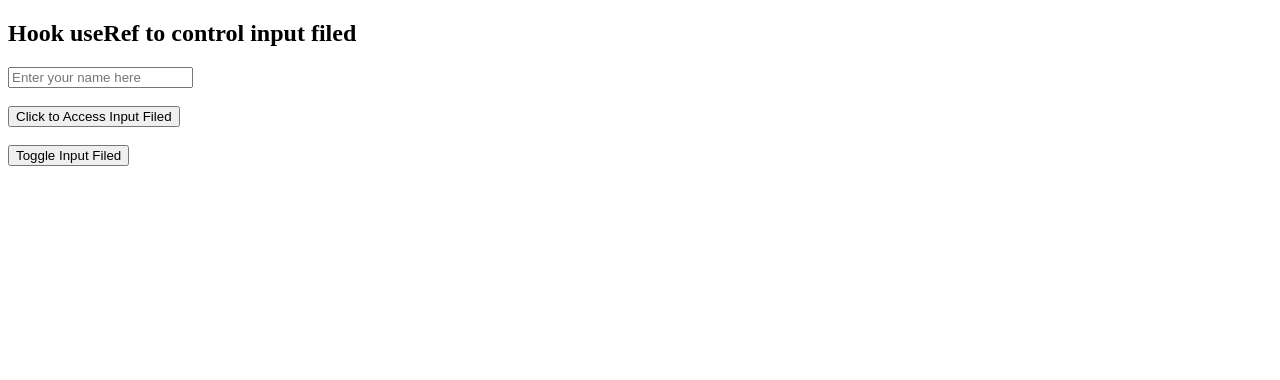
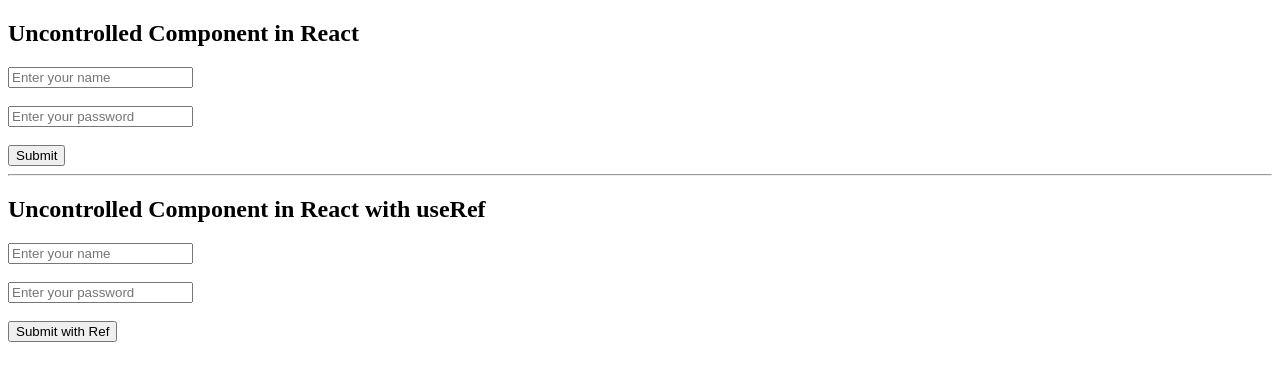
Before and after one commit to bibhusprasad/026_reactjs_tutorial_from_youtube, a React (Vite) app in the folder react-basic/: page / in a window 1280 px wide. Shown: the top 380 px of the page. Built offline with nearby package versions, Linux system fonts and the light colour scheme.

Commit message:
13. uncontrolled component using useRef react hook

```diff
--- a/react-basic/src/App.jsx
+++ b/react-basic/src/App.jsx
@@ -1,11 +1,11 @@
-import HookUseRef from "./HookUseRef"
+import UncontrolledComponent from "./UncontrolledComponent"
 
 function App() {
 
   return (
     <>
       <div>
-        <HookUseRef />
+        <UncontrolledComponent />
       </div>
     </>
   )
--- /dev/null
+++ b/react-basic/src/UncontrolledComponent.jsx
@@ -0,0 +1,44 @@
+import { useRef } from "react";
+
+
+function UncontrolledComponent() {
+
+  const userRef = useRef(null);
+  const pwdRef = useRef(null);
+
+  const handleForm = (event) => {
+    event.preventDefault();
+    console.log(event);
+    const user = document.querySelector("#user").value;
+    const password = document.querySelector("#password").value;
+    console.log(user, password);
+  }
+
+  const handleFormRef = (event) => {
+    event.preventDefault();
+    const user = userRef.current.value;
+    const password = pwdRef.current.value;
+    console.log(user, password)
+  }
+
+  return (
+    <div>
+      <h2>Uncontrolled Component in React</h2>
+      <form action="" method="post" onSubmit={handleForm}>
+        <input type="text" id="user" placeholder="Enter your name"></input><br /><br />
+        <input type="password" id="password" placeholder="Enter your password"></input><br /><br />
+        <button>Submit</button>
+      </form>
+      <hr/>
+
+      <h2>Uncontrolled Component in React with useRef</h2>
+      <form action="" method="post" onSubmit={handleFormRef}>
+        <input type="text" ref={userRef} placeholder="Enter your name"></input><br /><br />
+        <input type="password" ref={pwdRef} placeholder="Enter your password"></input><br /><br />
+        <button>Submit with Ref</button>
+      </form>
+    </div>
+  )
+}
+
+export default UncontrolledComponent;
```
Also changed, not shown: 1 other file (tests, documents, lock files or other folders).
